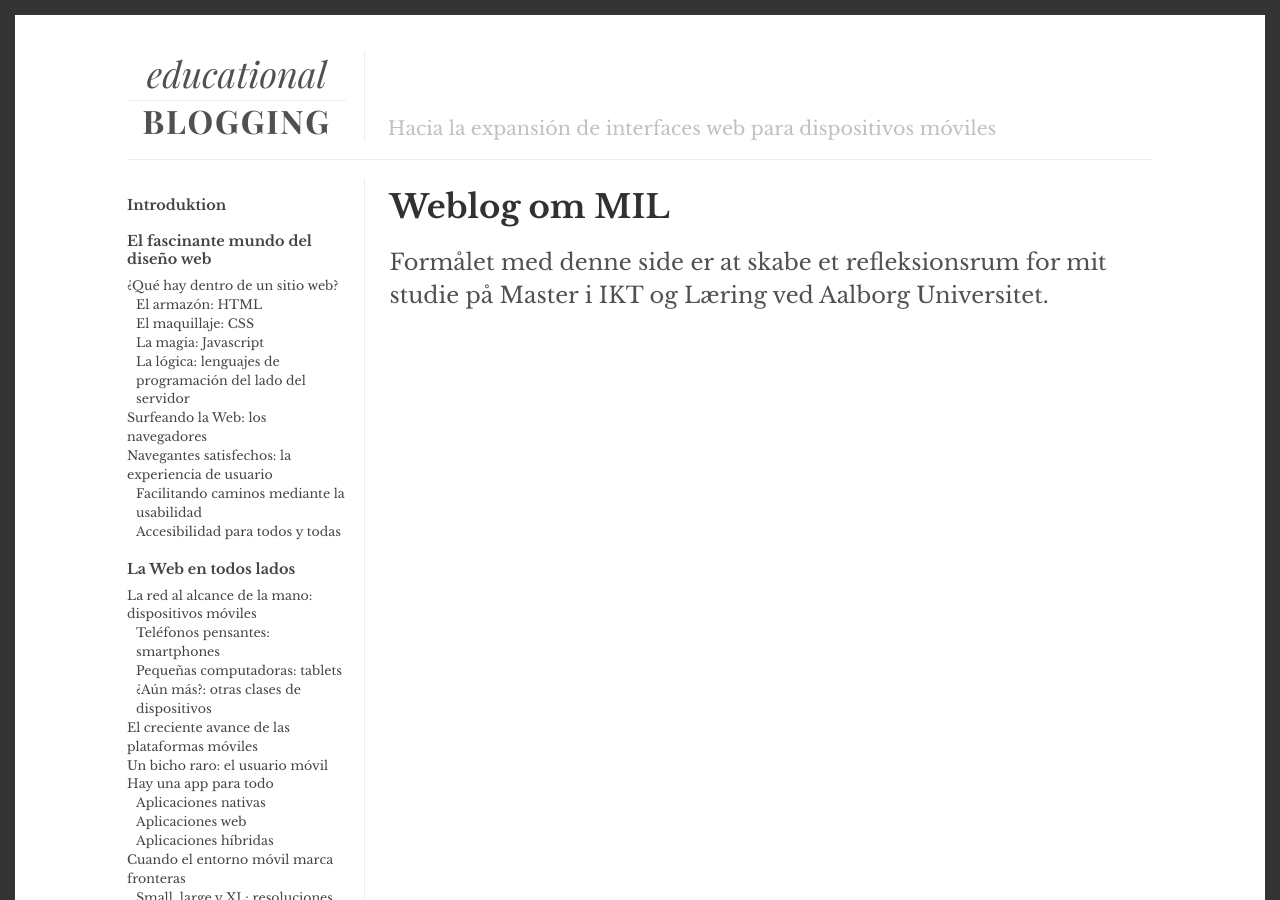
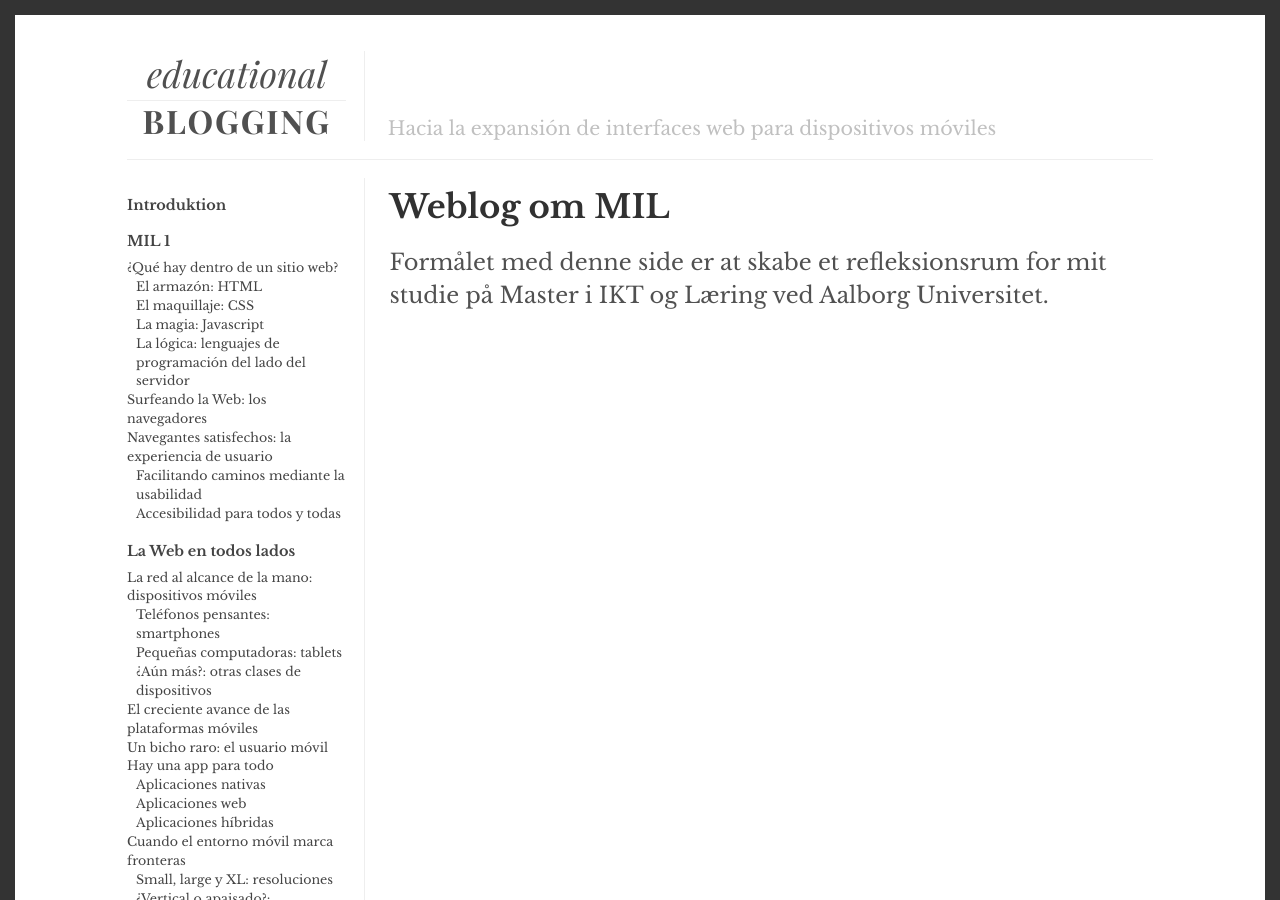
Before and after one commit to alexanderrae/educational-blogging, a Jekyll site: the page built from index.html, in a window 1280 px wide and 900 px high. Built offline with Jekyll 4.4.1, drawn with Linux system fonts in a browser that asks for light colours; the list of posts is cut into pages by our own code.

Commit message:
Update sidebar.yml

```diff
--- a/_data/sidebar.yml
+++ b/_data/sidebar.yml
@@ -1,7 +1,7 @@
 - title: "Introduktion"
   url: introduccion
-- title: "El fascinante mundo del diseño web"
-  url: fascinante-mundo
+- title: "MIL 1"
+  url: mil_1
   subcaps:
   - url: que-hay-dentro
     title: "¿Qué hay dentro de un sitio web?"
```
